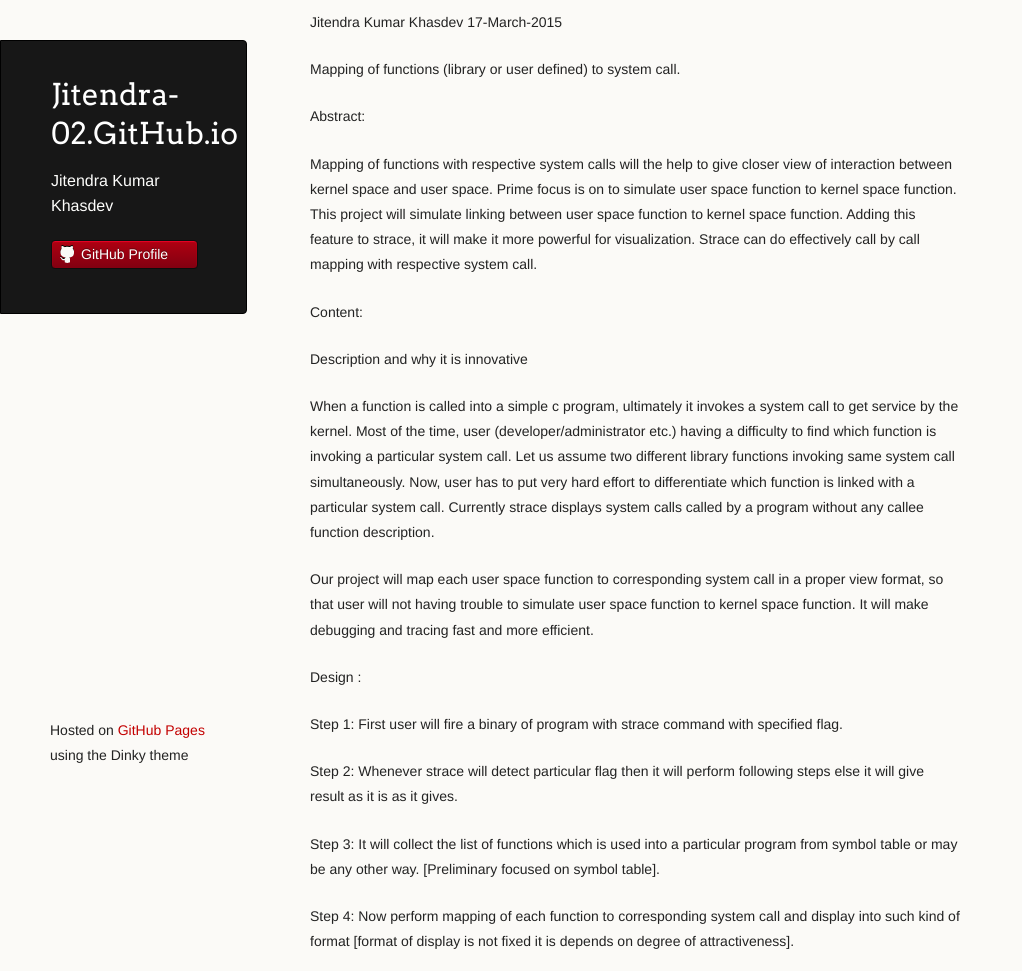
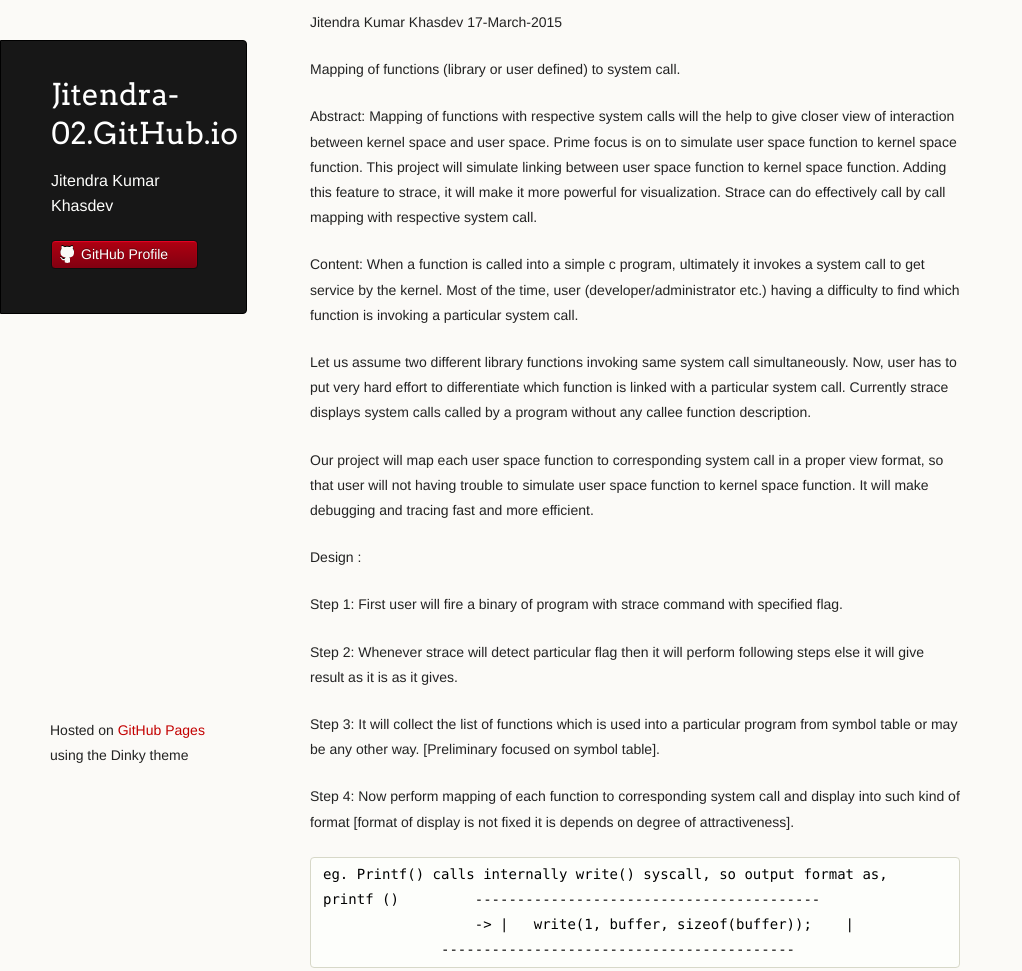
Before and after one commit to vaib007/jitendra-02.github.io, a plain HTML site: page index.html in a window 1280 px wide. Shown: the top 971 px of the page, without its empty margins (0-1022 px from the left). Drawn offline with Linux system fonts and the light colour scheme.

```diff
--- a/index.html
+++ b/index.html
@@ -32,16 +32,13 @@
 
 <p>Mapping of functions (library or user defined) to system call.</p>
 
-<p>Abstract:</p>
+<p>Abstract:
+Mapping of functions with respective system calls will the help to give closer view of interaction between kernel space and user space. Prime focus is on to simulate user space function to kernel space function. This project will simulate linking between user space function to kernel space function. Adding this feature to strace, it will make it more powerful for visualization. Strace can do effectively call by call mapping with respective system call.</p>
 
-<p>Mapping of functions with respective system calls will the help to give closer view of interaction between kernel space and user space. Prime focus is on to simulate user space function to kernel space function. This project will simulate linking between user space function to kernel space function. Adding this feature to strace, it will make it more powerful for visualization. Strace can do effectively call by call mapping with respective system call.</p>
+<p>Content:
+When a function is called into a simple c program, ultimately it invokes a system call to get service by the kernel. Most of the time, user (developer/administrator etc.) having a difficulty to find which function is invoking a particular system call.</p>
 
-<p>Content:</p>
-
-<p>Description and why it is innovative</p>
-
-<p>When a function is called into a simple c program, ultimately it invokes a system call to get service by the kernel. Most of the time, user (developer/administrator etc.) having a difficulty to find which function is invoking a particular system call.
-                        Let us assume two different library functions invoking same system call simultaneously. Now, user has to put very hard effort to differentiate which function is linked with a particular system call. Currently strace displays system calls called by a program without any callee function description. </p>
+<p>Let us assume two different library functions invoking same system call simultaneously. Now, user has to put very hard effort to differentiate which function is linked with a particular system call. Currently strace displays system calls called by a program without any callee function description. </p>
 
 <p>Our project will map each user space function to corresponding system call in a proper view format, so that user will not having trouble to simulate user space function to kernel space function. It will make debugging and tracing fast and more efficient.</p>
 
@@ -51,14 +48,13 @@
 
 <p>Step 2:  Whenever strace will detect particular flag then it will perform following steps else it will   give result as it is as it gives.</p>
 
-<p>Step 3:  It will collect the list of functions which is used into a particular program from symbol table     or may be any other way. [Preliminary focused on symbol table].</p>
+<p>Step 3:  It will collect the list of functions which is used into a particular program from symbol table or may be any other way. [Preliminary focused on symbol table].</p>
 
-<p>Step 4:  Now perform mapping of each function to corresponding system call and display into such      kind of format [format of display is not fixed it is depends on degree of attractiveness].</p>
+<p>Step 4:  Now perform mapping of each function to corresponding system call and display into such kind of format [format of display is not fixed it is depends on degree of attractiveness].</p>
 
 <pre><code>eg. Printf() calls internally write() syscall, so output format as,
-
 printf ()         -----------------------------------------
-                  -&gt;     |   write(1, buffer, sizeof(buffer));    |
+                  -&gt; |   write(1, buffer, sizeof(buffer));    |
               ------------------------------------------
 </code></pre>
 
@@ -102,6 +98,8 @@ In which, it detects predefined gesture of the person, and take action according
 </ol>
 
 <p>I am focused on only this project and period of next 4-5 month I am free, because I am on end session of my engineering so it will be a great chance for me to work for real world before entering into a professional engineering life.   </p>
+
+<p>If I got chance to work on strce in GSOC2015, I will report here about my progress so stay tuned :-)   </p>
       </section>
       <footer>
         <p><small>Hosted on <a href="https://pages.github.com">GitHub Pages</a> using the Dinky theme</small></p>
```
Also changed, not shown: params.json (+1 -1 lines).
